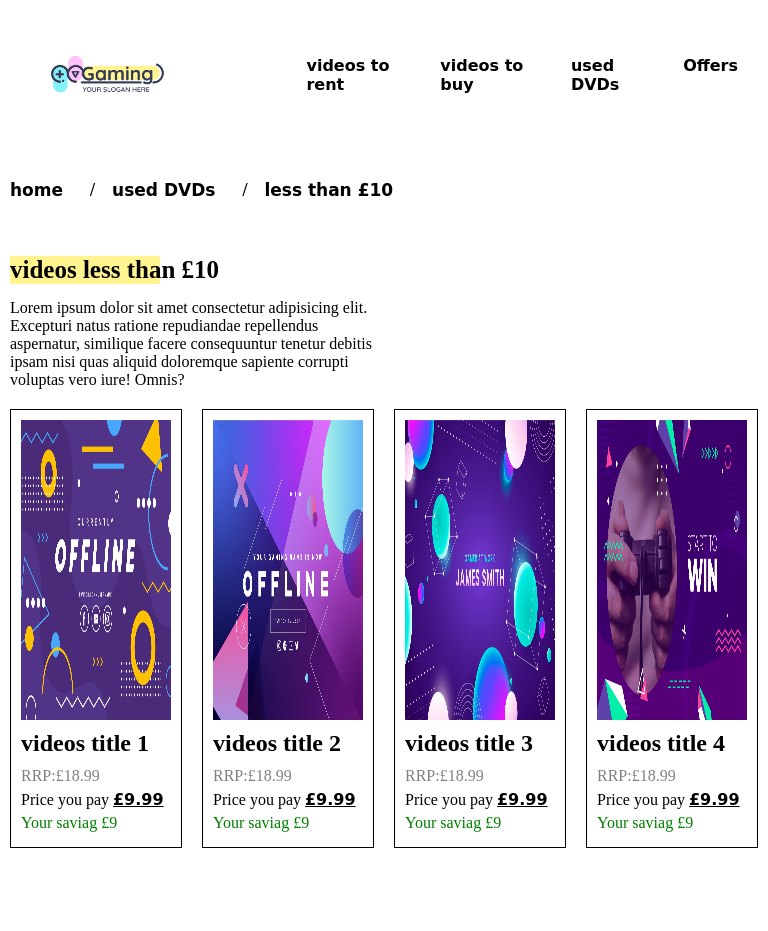
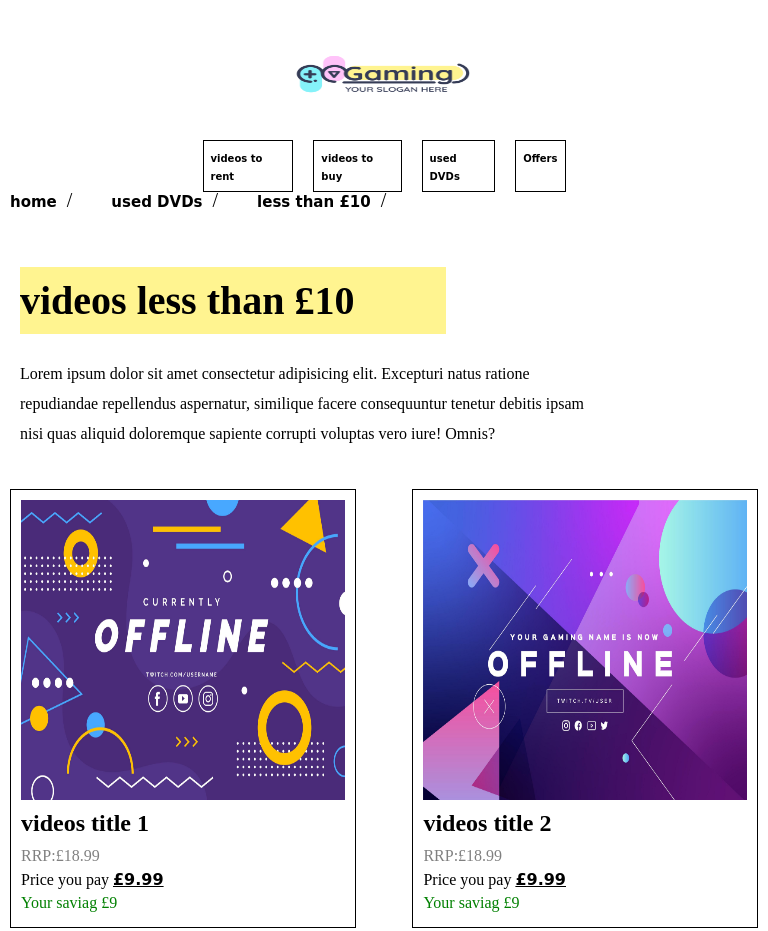
Before and after one commit to anasjabellah/C1-N2-Page-d-accueil-du-magasin-de-vid-o, a plain HTML site: page index.html in a window 768 px wide. Shown: the top 931 px of the page. Before the commit the page ends 888 px from the top, so only its background shows below. Drawn offline with Linux system fonts and the light colour scheme.

Commit message:
last commit progect

```diff
--- a/index.html
+++ b/index.html
@@ -28,11 +28,9 @@
     </header>
 
     <nav>
-        <ol>
+        <ol  class="breadcrumb">
             <li><a href="">home</a></li>
-            <span>/</span>
             <li><a href="">used DVDs</a></li>
-            <span>/</span>
             <li><a href="">less than £10</a></li>
         </ol>
     </nav>
--- a/mobel.css
+++ b/mobel.css
@@ -3,31 +3,36 @@
 
     header{
         width: 100%;
-        height: 90px;
         padding: 10px;
-
+        display: block;
     }
 
 
     .logo{
-        width: 100px;
+        width: 100%;
+        margin: 0 auto;
         height: 100%;
         margin-right: 10px;
     }
 
+    .logo img{
+        width: 40%;
+    }
 
     .list-header{
         width: 300px;
-        margin-left:  10px;
+        margin: 0 auto;
     }
 
     .list-header li {
-        margin: 0 10px;
+        margin: 0px 5px;
+        border: 1px solid black;
+        padding: 4px;
     }
 
     .list-header li a{
         font-weight: 900;
-        font-size: 8px;
+        font-size: 10px;
     }
 
 
@@ -42,7 +47,7 @@
         top: 0;
         left: 10px;
         content: "";
-        width: 52%;
+        width: 57%;
         height: 100%;
         background-color: #fff490;
         z-index: -1;
@@ -78,4 +83,116 @@
     }
 
 
+    .content-ove {
+        position: absolute;
+        top: -25%;
+        left: -500px;
+        content: "";
+        transform: rotate(12deg);
+        width: 87%;
+        height: 151%;
+        background-color: #e090ff;
+        transition: left .5s;
+    }
+
+
+
 }
+
+
+
+@media only screen and (min-width: 601px) and (max-width : 1000px) {
+    header{
+        width: 100%;
+        padding: 10px;
+        display: block;
+    }
+
+
+    .logo{
+        width: 100%;
+        margin: 0 auto;
+        height: 100%;
+        margin-right: 10px;
+    }
+
+    .logo img{
+        width: 40%;
+    }
+
+    .list-header{
+        width: 383px;
+        margin: 0 auto;
+    }
+
+    .list-header li {
+        margin: 0px 10px;
+        border: 1px solid black;
+        padding: 7px;
+    }
+
+    .list-header li a{
+        font-weight: 900;
+        font-size: 10px;
+    }
+
+
+
+    nav ol li a{
+        font-weight: 900;
+        font-size: 15px;
+    }
+
+    .section-desc h1::after{
+        position: absolute;
+        top: 0;
+        left: 10px;
+        content: "";
+        width: 57%;
+        height: 100%;
+        background-color: #fff490;
+        z-index: -1;
+
+    }
+
+    .section-desc h1 {
+        padding: 10px;
+        font-size: 40px;
+    }
+
+
+    .section-desc div{
+        width: 80%;
+        padding: 10px;
+    }
+
+    .section-desc div p{
+        line-height: 30px;
+    }
+
+
+    .section-cart{
+        flex-wrap: wrap;
+        margin: 10px auto;
+    }
+
+    .cart{
+        width:  45%;
+    }
+
+    .content-ove {
+        position: absolute;
+        top: -25%;
+        left: -455px;
+        content: "";
+        transform: rotate(12deg);
+        width: 87%;
+        height: 151%;
+        background-color: #e090ff;
+        transition: left .5s;
+    }
+
+    nav ol li {
+        margin: 9px 24px 0 0;
+    }
+}
--- a/style.css
+++ b/style.css
@@ -117,6 +117,15 @@ nav ol li a:hover::after{
 }
 
 
+ol.breadcrumb  li::after {
+    padding: 10px;
+    color: black;
+    font-size: 20px;
+    content: "/\00a0";
+}
+
+
+
 .section-desc{
    margin-top: 30px;
     width: 100%;
@@ -145,6 +154,9 @@ nav ol li a:hover::after{
     width: 50%;
 }
 
+.section-desc p{
+    line-height: 30px;
+}
 
 .section-cart{
     width: 100%;
@@ -172,7 +184,7 @@ nav ol li a:hover::after{
     transform: rotate(12deg);
     width: 87%;
     height: 151%;
-    background-color: #fff490;
+    background-color: #e090ff;
     transition: left .5s;
 }
 
```
